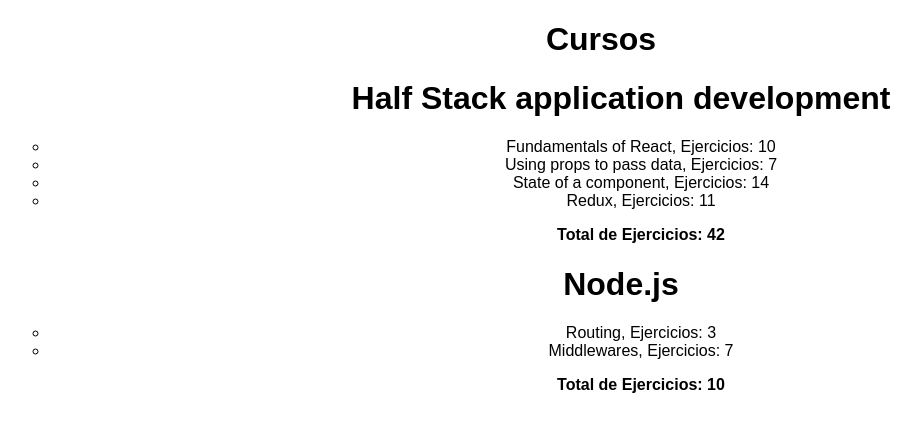
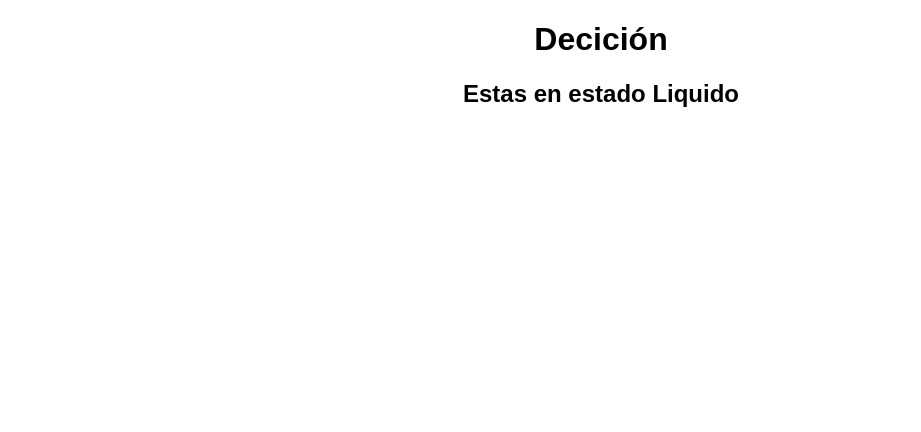
Before and after one commit to yellow4flash/Introduccion_React, a React (Create React App) app: page / in a window 1280 px wide. Shown: the top 432 px of the page, without its empty margins (39-960 px from the left). Built offline with nearby package versions, Linux system fonts and the light colour scheme.

Commit message:
condicional

```diff
--- a/src/App.js
+++ b/src/App.js
@@ -2,7 +2,9 @@
 // import Hola from "./Hello";
 // import Counter from "./Counter";
 // import Notas from "./notas";
-import Cursos from "./cursos";
+// import Cursos from "./cursos";
+// import Condicional from "./condicional";
+import Condicional2 from "./condicional2";
 
 const notes = [
   {
@@ -80,7 +82,9 @@
       {/* <Counter></Counter> */}
       {/* prop y variable{notes} */}
       {/* <Notas notes={notes}></Notas> */}
-      <Cursos courses={courses} />
+      {/* <Cursos courses={courses} /> */}
+      {/* <Condicional totalMessages={10} /> */}
+      <Condicional2 estado={"L"} />
     </div>
   );
 }
--- /dev/null
+++ b/src/condicional.js
@@ -0,0 +1,21 @@
+import React, { Fragment } from "react";
+
+const Condicional = (props) => {
+  const { totalMessages } = props;
+  //Render
+  // para poder usar un condicional dentro de mi renderizado,
+  // debo usar el if ternario cond ? : ;
+  return (
+    <Fragment>
+      <h1>Elemento 1</h1>
+      {totalMessages > 0 && <h2>Tu tienes mensajes.</h2>}
+      {totalMessages > 0 ? (
+        <h2>Tu tienes mensajes</h2>
+      ) : (
+        <h2>No tienes mensajes</h2>
+      )}
+    </Fragment>
+  );
+};
+
+export default Condicional;
--- /dev/null
+++ b/src/condicional2.js
@@ -0,0 +1,22 @@
+import React, { Fragment } from "react";
+
+const Condicional2 = (props) => {
+  const { estado } = props;
+  //Render
+  // para poder usar un condicional dentro de mi renderizado,
+  // debo usar el if ternario cond ? : ;
+  return (
+    <Fragment>
+      <h1>Decición</h1>
+      {estado === "L" ? (
+        <h2>Estas en estado Liquido</h2>
+      ) : estado === "S" ? (
+        <h2>Estás en estado solido</h2>
+      ) : (
+        <h2>tu estado por defecto es gaseoso</h2>
+      )}
+    </Fragment>
+  );
+};
+
+export default Condicional2;
```
Also changed, not shown: condicional.js (added).
